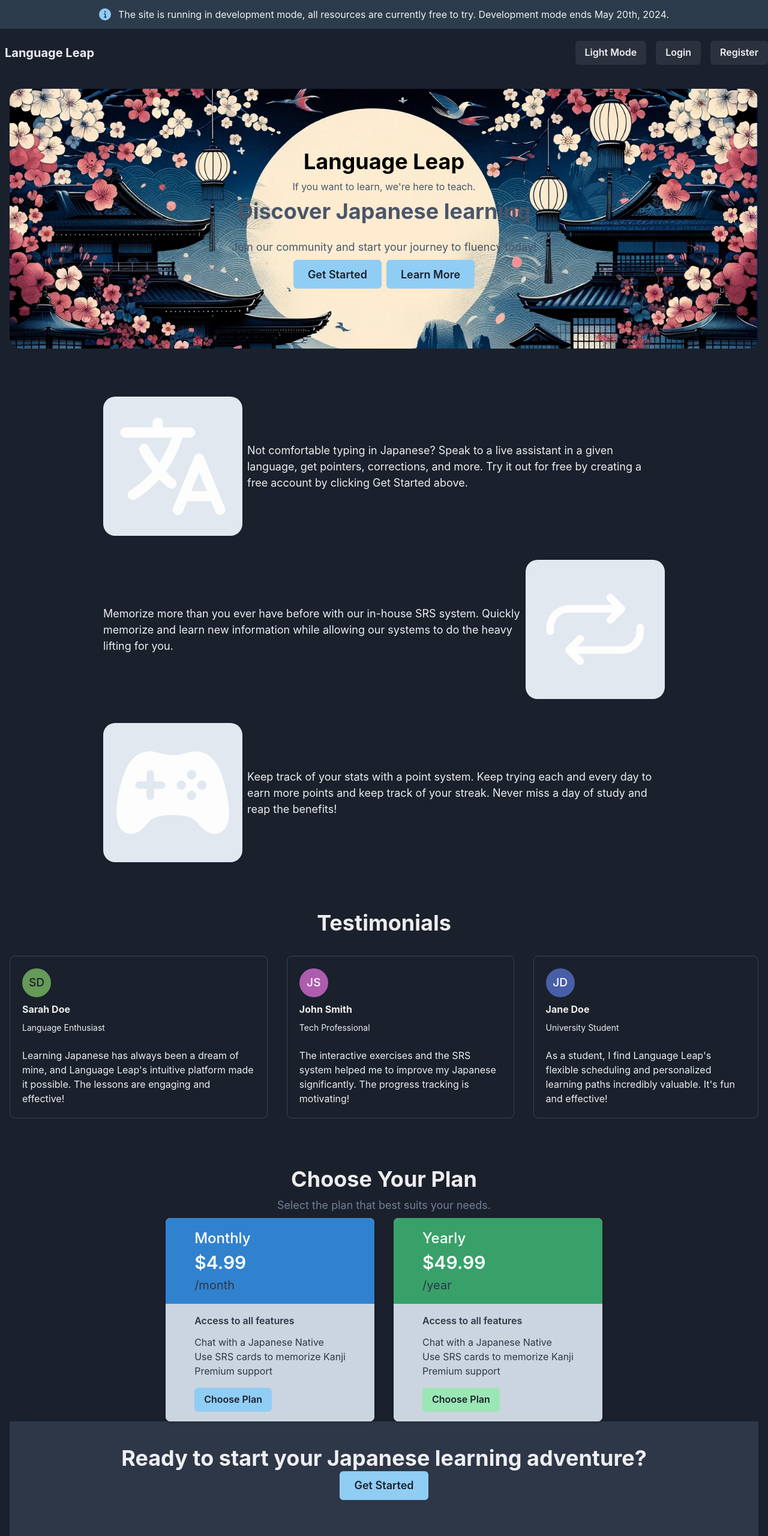
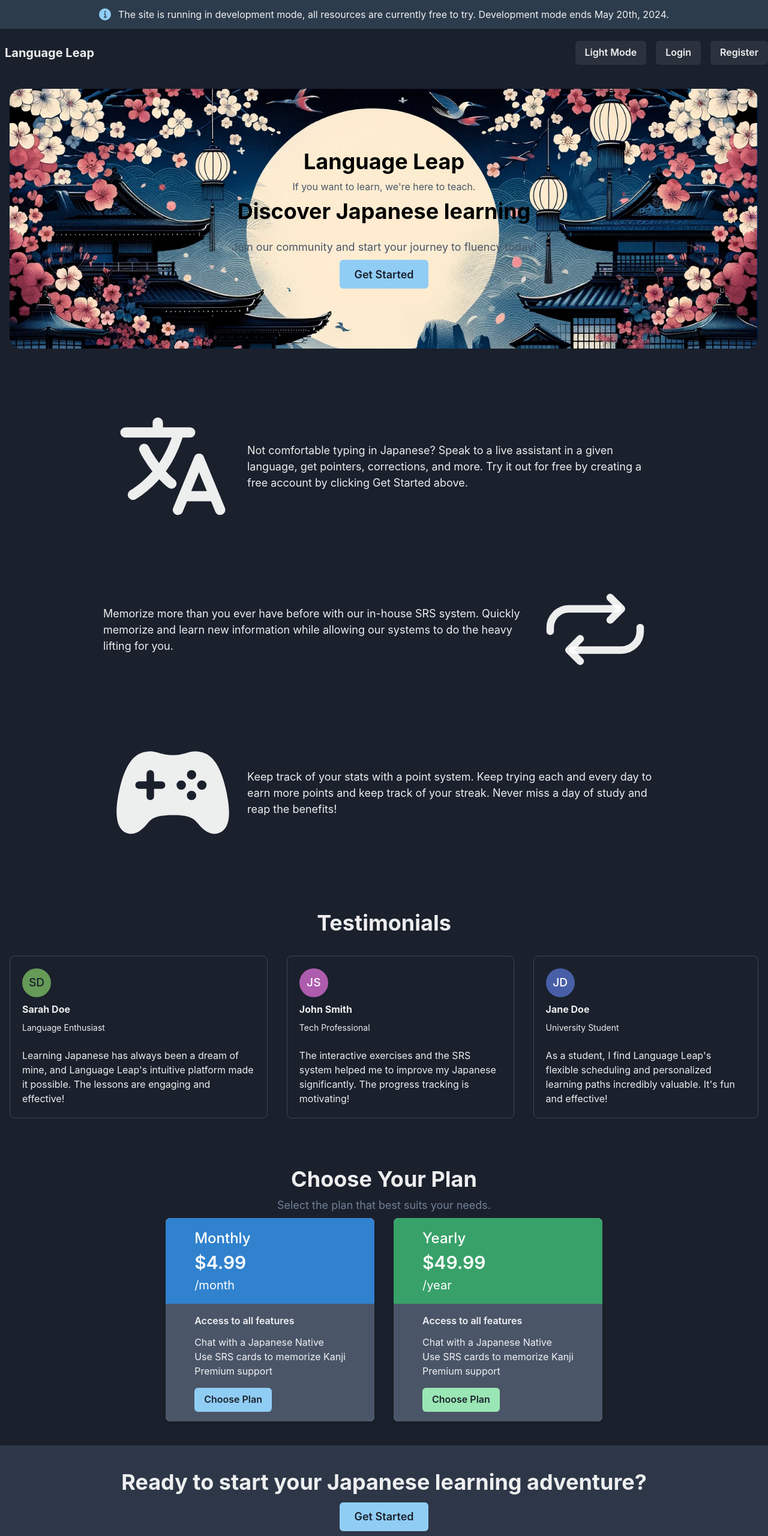
Before and after one commit to bobcat4848/languagelearning, a Next.js app: page / in a window 1280 px wide. Shown: the top 2560 px of the page at 60% size. Built offline with nearby package versions, Linux system fonts and the light colour scheme.

Commit message:
fix homepage

```diff
--- a/src/app/page.js
+++ b/src/app/page.js
@@ -8,12 +8,15 @@ import {
     VStack,
     HStack,
     Spacer,
-    Avatar
+    Avatar,
+    useColorModeValue
 } from '@chakra-ui/react';
 
 import { IoLanguage, IoRepeat, IoGameController } from "react-icons/io5";
 import Navbar from '../components/Navbar';
 export default function Home() {
+    const bg = useColorModeValue('gray.300', 'gray.700')
+    const cardBg = useColorModeValue('gray.200', 'gray.600')
 
     return (
         <Box>
@@ -30,12 +33,11 @@ export default function Home() {
                         <Heading color="black">Language Leap</Heading>
                         <Text color="gray.600">If you want to learn, we're here to teach.</Text>
 
-                        <Heading color="gray.600">Discover Japanese learning</Heading>
+                        <Heading color="black">Discover Japanese learning</Heading>
                         <Text mt={4} fontSize="lg" color="gray.600">Join our community and start your journey to fluency today!</Text>
 
                         <HStack>
-                            <Button colorScheme="blue" variant="solid" size="lg">Get Started</Button>
-                            <Button colorScheme="blue" variant="solid" size="lg">Learn More</Button>
+                            <Button as="a" href="/login" colorScheme="blue" variant="solid" size="lg">Get Started</Button>
                         </HStack>
                     </VStack>
                 </Box>
@@ -46,19 +48,19 @@ export default function Home() {
 
                 <VStack w="75%" m="auto" mt={20} spacing={10}>
                     <HStack>
-                        <Box bgColor="gray.200" borderRadius="20" p={4}>
+                        <Box borderRadius="20" p={4}>
                             <IoLanguage size={200} />
                         </Box>
                         <Text fontSize="lg">Not comfortable typing in Japanese? Speak to a live assistant in a given language, get pointers, corrections, and more. Try it out for free by creating a free account by clicking Get Started above.</Text>
                     </HStack>
                     <HStack>
                         <Text fontSize="lg">Memorize more than you ever have before with our in-house SRS system. Quickly memorize and learn new information while allowing our systems to do the heavy lifting for you.</Text>
-                        <Box bgColor="gray.200" borderRadius="20" p={4}>
+                        <Box borderRadius="20" p={4}>
                             <IoRepeat size={200}/>
                         </Box>
                     </HStack>
                     <HStack>
-                        <Box bgColor="gray.200" borderRadius="20" p={4}>
+                        <Box borderRadius="20" p={4}>
                             <IoGameController size={200}/>
                         </Box>
                         <Text fontSize="lg">Keep track of your stats with a point system. Keep trying each and every day to earn more points and keep track of your streak. Never miss a day of study and reap the benefits!</Text>
@@ -109,9 +111,9 @@ export default function Home() {
                             <Box py={4} px={12} bg="blue.500" color="white">
                                 <Text fontWeight="500" fontSize="2xl">Monthly</Text>
                                 <Text fontSize="3xl" fontWeight="600">$4.99</Text>
-                                <Text fontSize="xl" color="gray.700">/month</Text>
+                                <Text fontSize="xl">/month</Text>
                             </Box>
-                            <Box py={4} px={12} bg="gray.300" color="gray.700">
+                            <Box py={4} px={12} bg={cardBg}>
                                 <Text fontWeight="600">Access to all features</Text>
                                 <Text mt={3}>Chat with a Japanese Native</Text>
                                 <Text>Use SRS cards to memorize Kanji</Text>
@@ -124,9 +126,9 @@ export default function Home() {
                             <Box py={4} px={12} bg="green.500" color="white">
                                 <Text fontWeight="500" fontSize="2xl">Yearly</Text>
                                 <Text fontSize="3xl" fontWeight="600">$49.99</Text>
-                                <Text fontSize="xl" color="gray.700">/year</Text>
+                                <Text fontSize="xl">/year</Text>
                             </Box>
-                            <Box py={4} px={12} bg="gray.300" color="gray.700">
+                            <Box py={4} px={12} bg={cardBg}>
                                 <Text fontWeight="600">Access to all features</Text>
                                 <Text mt={3}>Chat with a Japanese Native</Text>
                                 <Text>Use SRS cards to memorize Kanji</Text>
@@ -136,18 +138,18 @@ export default function Home() {
                         </Box>
                     </HStack>
                 </VStack>
+            </Container>
 
-                <VStack bgColor="gray.700" pt={10}>
+            <VStack bgColor={bg} pt={10}>
                     <Box textAlign="center">
                         <Heading>Ready to start your Japanese learning adventure?</Heading>
-                        <Button colorScheme="blue" variant="solid" size="lg">Get Started</Button>
+                        <Button as="a" href="/login" colorScheme="blue" variant="solid" size="lg" mt={3}>Get Started</Button>
                     </Box>
                     <Spacer />
                     <Box as='footer' py={10}>
                         <Text>&copy; {new Date().getFullYear()} Language Leap. All rights reserved.</Text>
                     </Box>
                 </VStack>
-            </Container>
         </Box>
     );
 }
```
